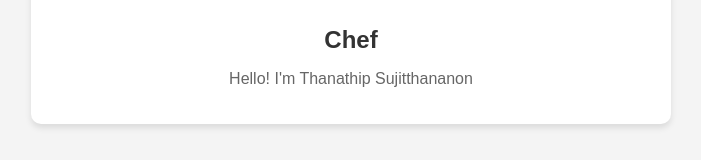
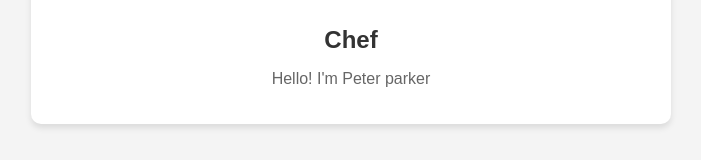
Before and after one commit to THANATHIPSTD/DevopLab2, a plain HTML site: page index.html in a window 1280 px wide. Shown: the part 204-364 px from the top of the page, without its empty margins (289-990 px from the left). Drawn offline with Linux system fonts and the light colour scheme.

Commit message:
add spidy information

```diff
--- a/index.html
+++ b/index.html
@@ -40,7 +40,7 @@
     <div class="container">
         <img src="https://encrypted-tbn0.gstatic.com/images?q=tbn:ANd9GcS5LGLq4f13kJzF5B29SIgx0dzevWpMRwrlZA&s" alt="Your Name">
         <h1>Chef</h1>
-        <p>Hello! I'm Thanathip Sujitthananon</p>
+        <p>Hello! I'm Peter parker </p>
     </div>
 </body>
 </html>
```
